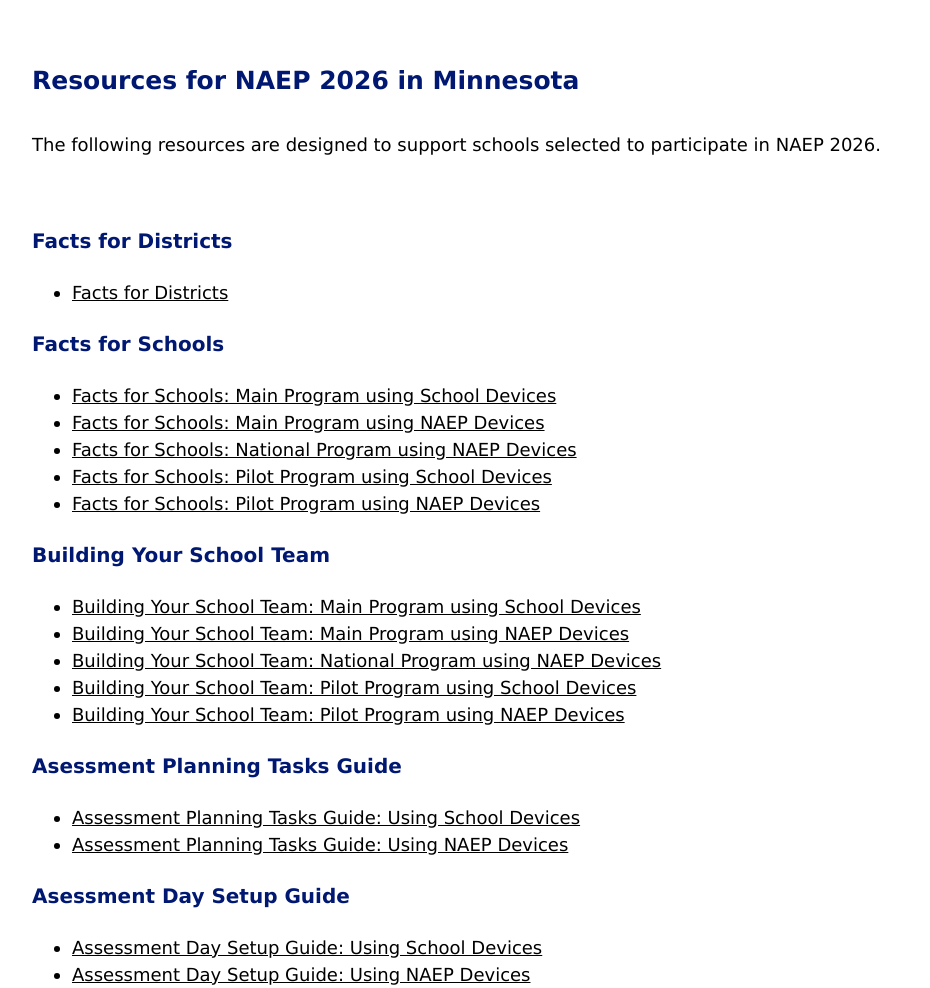
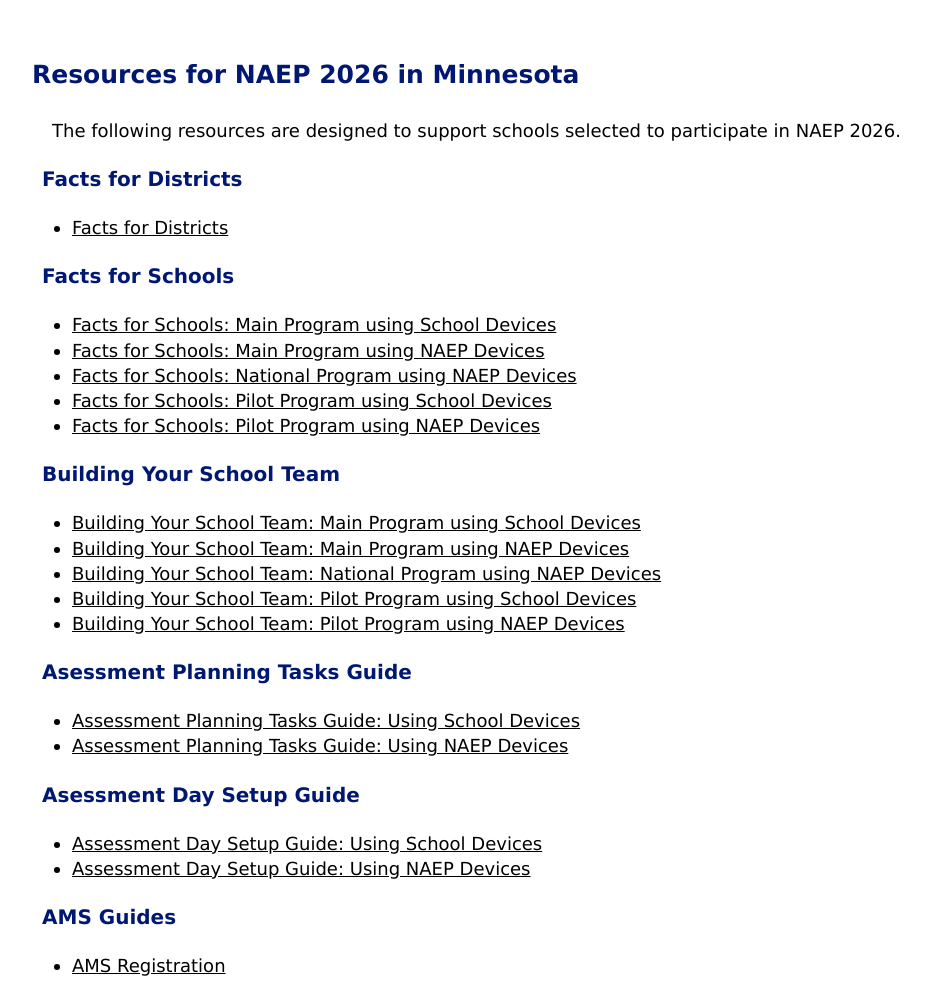
Before and after one commit to jncain/NAEP26inMN, a plain HTML site: page index.html in a window 1280 px wide. Shown: the top 988 px of the page, without its empty margins (18-948 px from the left). Drawn offline with Linux system fonts and the light colour scheme.

Commit message:
Update index.html

```diff
--- a/index.html
+++ b/index.html
@@ -3,18 +3,18 @@
   <head>
     <style>
       body {margin: 50px}
-      p {font-family: "Verdana"; font-size: 18px; color: #000000; line-height: 1.5;}
-      h1 {font-family: "Verdana"; font-size: 25px; font-weight: bold; color: #001871; line-height: 2.5;}
-      h2 {font-family: "Verdana"; font-size: 20px; color: #001871; line-height: 2;}
+      p {font-family: "Verdana"; font-size: 18px; color: #000000; line-height: 1.4; text-indent: 20px;}
+      h1 {font-family: "Verdana"; font-size: 25px; font-weight: bold; color: #001871; line-height: 2;}
+      h2 {font-family: "Verdana"; font-size: 20px; color: #001871; line-height: 1.8; text-indent: 10px;}
       a {color: #000000;}
-      ul {font-family: "Verdana"; font-size: 18px; color: #000000; line-height: 1.5;}
+      ul {font-family: "Verdana"; font-size: 18px; color: #000000; line-height: 1.4;}
     </style>
   </head>
 
   <body>
     <h1> Resources for NAEP 2026 in Minnesota</h1>
     <p>The following resources are designed to support schools selected to participate in NAEP 2026.</p>
-    <p>&nbsp;</p>
+
     <h2>Facts for Districts</h2>
     <ul>
       <li><a href="NAEP 2026 in Minnesota - Facts for Districts.pdf" target="_blank">Facts for Districts</a></li>
```
